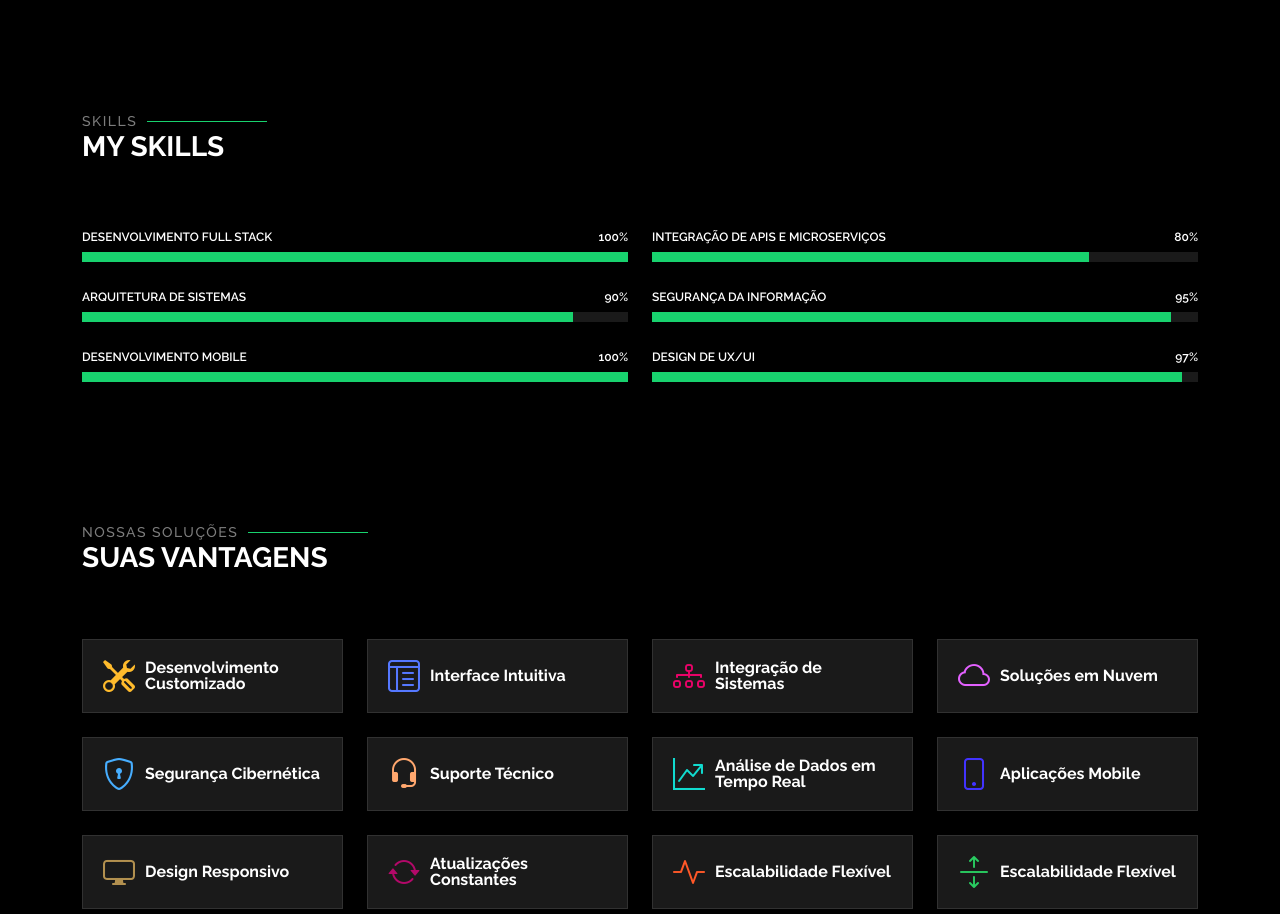
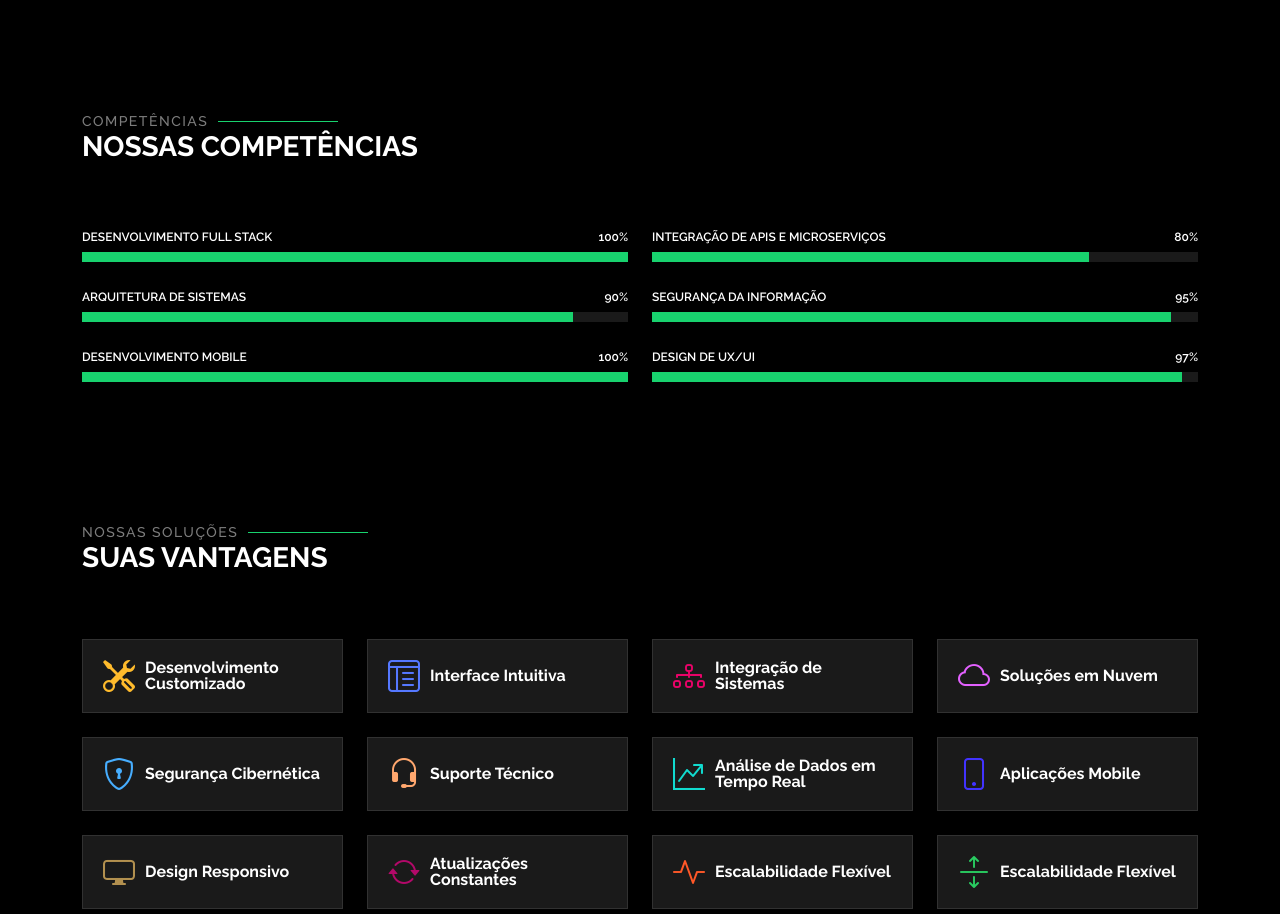
Before and after one commit to NatanNMendes/PortifolioVorta, a plain HTML site: page about.html in a window 1280 px wide. Shown: the part 1239-2153 px from the top of the page. Drawn offline with Linux system fonts and the light colour scheme.

Commit message:
Update about.html

```diff
--- a/about.html
+++ b/about.html
@@ -168,8 +168,8 @@
 
       <!-- Section Title -->
       <div class="container section-title" data-aos="fade-up">
-        <h2>Skills</h2>
-        <div><span>My</span> <span class="description-title">Skills</span></div>
+        <h2>Competências</h2>
+        <div><span>Nossas</span> <span class="description-title">Competências</span></div>
       </div><!-- End Section Title -->
 
       <div class="container" data-aos="fade-up" data-aos-delay="100">
```
